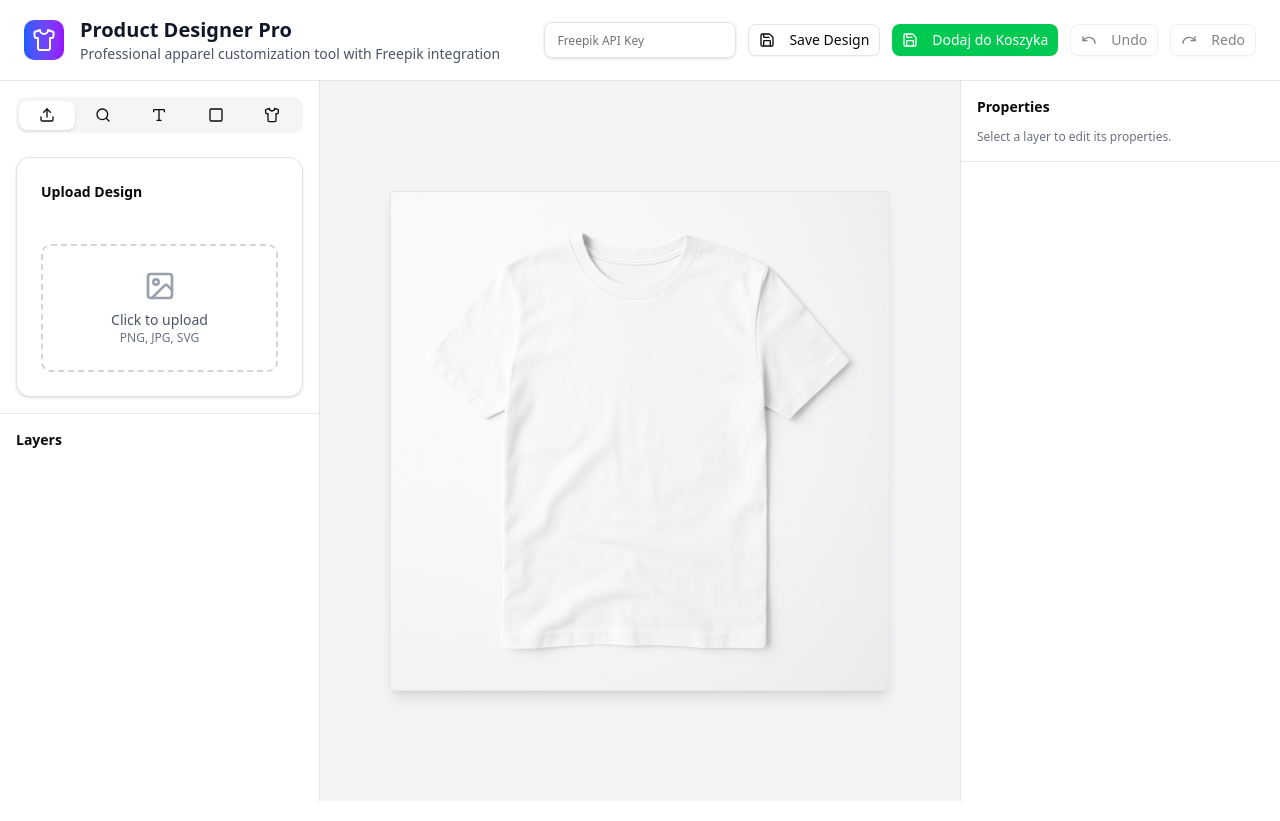
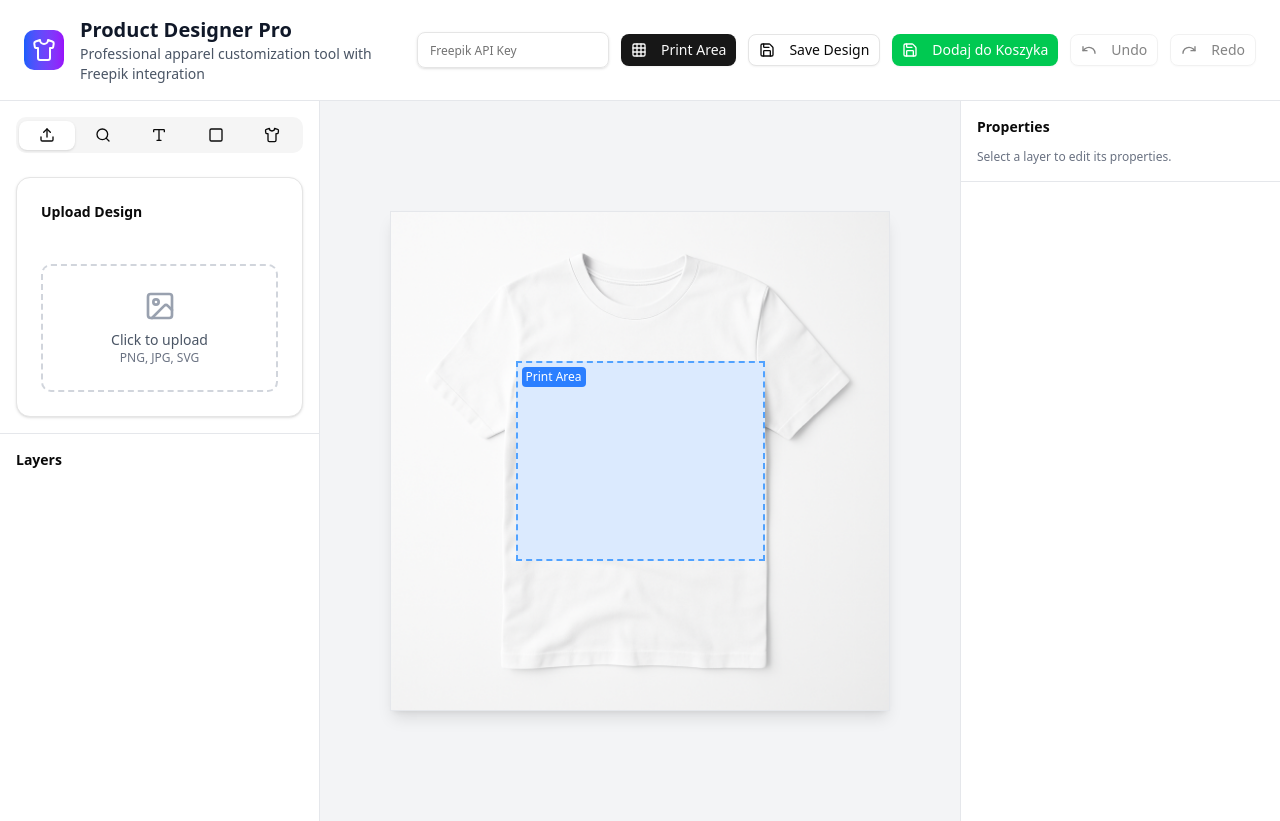
Before and after one commit to FredoMaior/mockup-designer-app, a React (Vite) app: page / in a window 1280 px wide. Built offline with nearby package versions, Linux system fonts and the light colour scheme.

Commit message:
Update App.jsx

```diff
--- a/src/App.jsx
+++ b/src/App.jsx
@@ -13,7 +13,8 @@ import {
   Settings, Save, Undo, Redo, Grid, AlignCenter, Search,
   Paintbrush, Droplet, Minus, Plus, MoreHorizontal,
   FlipHorizontal, FlipVertical, RotateCcw, Maximize,
-  MousePointer, Hand, Crop, Filter, Sliders, Maximize2
+  MousePointer, Hand, Crop, Filter, Sliders, Maximize2,
+  AlertTriangle
 } from 'lucide-react'
 import './App.css'
 
@@ -28,14 +29,70 @@ import poloShirt from './assets/mockup_templates/polo_shirt_mockup.png'
 import longSleeve from './assets/mockup_templates/long_sleeve_mockup.png'
 
 const mockupTemplates = [
-  { id: 'flat-tshirt', name: 'Flat Lay T-Shirt', image: flatLayTshirt, category: 't-shirt', aspectRatio: 1.0 },
-  { id: 'hanging-tshirt', name: 'Hanging T-Shirt', image: hangingTshirt, category: 't-shirt', aspectRatio: 0.8 },
-  { id: 'front-back-tshirt', name: 'Front & Back T-Shirt', image: frontBackTshirt, category: 't-shirt', aspectRatio: 1.6 },
-  { id: 'model-tshirt', name: 'Model Wearing T-Shirt', image: modelWearingTshirt, category: 't-shirt', aspectRatio: 0.75 },
-  { id: 'hoodie-flat', name: 'Flat Lay Hoodie', image: hoodieFlat, category: 'hoodie', aspectRatio: 1.0 },
-  { id: 'tank-top', name: 'Tank Top', image: tankTop, category: 'tank-top', aspectRatio: 0.9 },
-  { id: 'polo-shirt', name: 'Polo Shirt', image: poloShirt, category: 'polo', aspectRatio: 0.85 },
-  { id: 'long-sleeve', name: 'Long Sleeve T-Shirt', image: longSleeve, category: 't-shirt', aspectRatio: 0.9 }
+  {
+    id: 'flat-tshirt',
+    name: 'Flat Lay T-Shirt',
+    image: flatLayTshirt,
+    category: 't-shirt',
+    aspectRatio: 1.0,
+    printableArea: { x: 25, y: 30, width: 50, height: 40 } // Printable area as percentage of canvas
+  },
+  {
+    id: 'hanging-tshirt',
+    name: 'Hanging T-Shirt',
+    image: hangingTshirt,
+    category: 't-shirt',
+    aspectRatio: 0.8,
+    printableArea: { x: 30, y: 25, width: 40, height: 50 }
+  },
+  {
+    id: 'front-back-tshirt',
+    name: 'Front & Back T-Shirt',
+    image: frontBackTshirt,
+    category: 't-shirt',
+    aspectRatio: 1.6,
+    printableArea: { x: 15, y: 30, width: 30, height: 40 }
+  },
+  {
+    id: 'model-tshirt',
+    name: 'Model Wearing T-Shirt',
+    image: modelWearingTshirt,
+    category: 't-shirt',
+    aspectRatio: 0.75,
+    printableArea: { x: 35, y: 35, width: 30, height: 30 }
+  },
+  {
+    id: 'hoodie-flat',
+    name: 'Flat Lay Hoodie',
+    image: hoodieFlat,
+    category: 'hoodie',
+    aspectRatio: 1.0,
+    printableArea: { x: 25, y: 35, width: 50, height: 30 }
+  },
+  {
+    id: 'tank-top',
+    name: 'Tank Top',
+    image: tankTop,
+    category: 'tank-top',
+    aspectRatio: 0.9,
+    printableArea: { x: 30, y: 30, width: 40, height: 40 }
+  },
+  {
+    id: 'polo-shirt',
+    name: 'Polo Shirt',
+    image: poloShirt,
+    category: 'polo',
+    aspectRatio: 0.85,
+    printableArea: { x: 30, y: 35, width: 40, height: 30 }
+  },
+  {
+    id: 'long-sleeve',
+    name: 'Long Sleeve T-Shirt',
+    image: longSleeve,
+    category: 't-shirt',
+    aspectRatio: 0.9,
+    printableArea: { x: 30, y: 30, width: 40, height: 40 }
+  }
 ]
 
 const productCategories = [
@@ -96,6 +153,38 @@ function App() {
 
   // Image dimensions state for aspect ratio calculation
   const [imageDimensions, setImageDimensions] = useState({})
+
+  // Printable area warning state
+  const [showPrintableArea, setShowPrintableArea] = useState(true)
+  const [outOfBoundsLayers, setOutOfBoundsLayers] = useState([])
+
+  // Function to check if a layer is within printable area
+  const isLayerInPrintableArea = useCallback((layer) => {
+    const printableArea = selectedTemplate.printableArea
+
+    // Calculate layer bounds
+    const layerLeft = layer.position.x - (layer.size / 2)
+    const layerRight = layer.position.x + (layer.size / 2)
+    const layerTop = layer.position.y - (layer.size / 2)
+    const layerBottom = layer.position.y + (layer.size / 2)
+
+    // Check if layer is completely within printable area
+    const withinBounds =
+      layerLeft >= printableArea.x &&
+      layerRight <= printableArea.x + printableArea.width &&
+      layerTop >= printableArea.y &&
+      layerBottom <= printableArea.y + printableArea.height
+
+    return withinBounds
+  }, [selectedTemplate.printableArea])
+
+  // Function to check all layers and update out of bounds list
+  const checkLayerBounds = useCallback(() => {
+    const outOfBounds = designLayers.filter(layer =>
+      layer.visible && !isLayerInPrintableArea(layer)
+    )
+    setOutOfBoundsLayers(outOfBounds)
+  }, [designLayers, isLayerInPrintableArea])
 
   // Function to calculate size in centimeters based on T-shirt dimensions
   const calculateSizeInCm = useCallback((sizePercent, dimensionType) => {
@@ -518,6 +607,11 @@ function App() {
     })
   }, [designLayers, imageDimensions, loadImageDimensions])
 
+  // Check layer bounds whenever layers change
+  useEffect(() => {
+    checkLayerBounds()
+  }, [designLayers, selectedTemplate, checkLayerBounds])
+
   const filteredTemplates = mockupTemplates.filter(template =>
     selectedCategory === 'all' || template.category === selectedCategory
   )
@@ -551,6 +645,14 @@ function App() {
                 className="w-48 text-xs"
                 type="password"
               />
+              <Button
+                variant={showPrintableArea ? "default" : "outline"}
+                size="sm"
+                onClick={() => setShowPrintableArea(!showPrintableArea)}
+              >
+                <Grid className="h-4 w-4 mr-2" />
+                Print Area
+              </Button>
               <Button variant="outline" size="sm" onClick={handleSaveDesign}>
                 <Save className="h-4 w-4 mr-2" />
                 Save Design
@@ -586,6 +688,25 @@ function App() {
           </div>
         </div>
       </header>
+
+      {/* Out of bounds warning */}
+      {outOfBoundsLayers.length > 0 && (
+        <div className="bg-red-50 border-l-4 border-red-400 p-4 mx-6 mt-4">
+          <div className="flex">
+            <div className="flex-shrink-0">
+              <AlertTriangle className="h-5 w-5 text-red-400" />
+            </div>
+            <div className="ml-3">
+              <p className="text-sm text-red-700">
+                <strong>Warning:</strong> {outOfBoundsLayers.length} element(s) are outside the printable area and may not appear on the final product.
+              </p>
+              <p className="text-xs text-red-600 mt-1">
+                Elements outside the print area: {outOfBoundsLayers.map(layer => layer.name).join(', ')}
+              </p>
+            </div>
+          </div>
+        </div>
+      )}
 
       <div className="flex h-[calc(100vh-80px)]">
 
@@ -863,10 +984,15 @@ function App() {
               {designLayers.map(layer => (
                 <div
                   key={layer.id}
-                  className={`flex items-center justify-between p-2 border rounded-md ${selectedLayer === layer.id ? 'bg-blue-50 border-blue-300' : 'bg-gray-50 border-gray-200'}`}
+                  className={`flex items-center justify-between p-2 border rounded-md ${selectedLayer === layer.id ? 'bg-blue-50 border-blue-300' : 'bg-gray-50 border-gray-200'} ${!isLayerInPrintableArea(layer) && layer.visible ? 'border-red-300 bg-red-50' : ''}`}
                   onClick={() => setSelectedLayer(layer.id)}
                 >
-                  <span className="text-sm font-medium truncate">{layer.name}</span>
+                  <div className="flex items-center space-x-2">
+                    <span className="text-sm font-medium truncate">{layer.name}</span>
+                    {!isLayerInPrintableArea(layer) && layer.visible && (
+                      <AlertTriangle className="h-4 w-4 text-red-500" />
+                    )}
+                  </div>
                   <div className="flex items-center space-x-1">
                     <Button variant="ghost" size="icon" onClick={(e) => { e.stopPropagation(); toggleLayerVisibility(layer.id); }}>
                       {layer.visible ? <Eye className="h-4 w-4" /> : <EyeOff className="h-4 w-4" />}
@@ -897,13 +1023,32 @@ function App() {
             }}
           >
             <img src={selectedTemplate.image} alt="Mockup" className="w-full h-full object-contain" />
+
+            {/* Printable area overlay */}
+            {showPrintableArea && (
+              <div
+                className="absolute border-2 border-dashed border-blue-400 bg-blue-100 bg-opacity-20 pointer-events-none"
+                style={{
+                  left: `${selectedTemplate.printableArea.x}%`,
+                  top: `${selectedTemplate.printableArea.y}%`,
+                  width: `${selectedTemplate.printableArea.width}%`,
+                  height: `${selectedTemplate.printableArea.height}%`,
+                  zIndex: 1
+                }}
+              >
+                <div className="absolute top-1 left-1 bg-blue-500 text-white text-xs px-1 py-0.5 rounded">
+                  Print Area
+                </div>
+              </div>
+            )}
+
             {showGrid && (
               <div className="absolute inset-0 grid grid-cols-10 grid-rows-10 opacity-20" style={{ backgroundImage: 'linear-gradient(to right, #ccc 1px, transparent 1px), linear-gradient(to bottom, #ccc 1px, transparent 1px)' }}></div>
             )}
             {designLayers.map(layer => (
               <div
                 key={layer.id}
-                className={`absolute select-none cursor-move ${selectedLayer === layer.id && !layer.locked ? 'border-2 border-blue-500 border-dashed' : ''}`}
+                className={`absolute select-none cursor-move ${selectedLayer === layer.id && !layer.locked ? 'border-2 border-blue-500 border-dashed' : ''} ${!isLayerInPrintableArea(layer) && layer.visible ? 'border-2 border-red-500 border-dashed' : ''}`}
                 style={{
                   left: `${layer.position.x}%`,
                   top: `${layer.position.y}%`,
@@ -1004,6 +1149,19 @@ function App() {
                   />
                 </div>
 
+                {/* Warning if layer is out of bounds */}
+                {!isLayerInPrintableArea(selectedLayerData) && selectedLayerData.visible && (
+                  <div className="bg-red-50 p-3 rounded-lg border border-red-200">
+                    <div className="flex items-center">
+                      <AlertTriangle className="h-4 w-4 text-red-500 mr-2" />
+                      <p className="text-xs text-red-700 font-medium">Outside Print Area</p>
+                    </div>
+                    <p className="text-xs text-red-600 mt-1">
+                      This element is outside the printable area and may not appear on the final product.
+                    </p>
+                  </div>
+                )}
+
                 {/* Size display in centimeters with width and height - now includes text */}
                 {(selectedLayerData.type === 'image' || selectedLayerData.type === 'freepik-vector' || selectedLayerData.type === 'shape' || selectedLayerData.type === 'text') && (
                   <div className="bg-blue-50 p-3 rounded-lg border border-blue-200">
```
